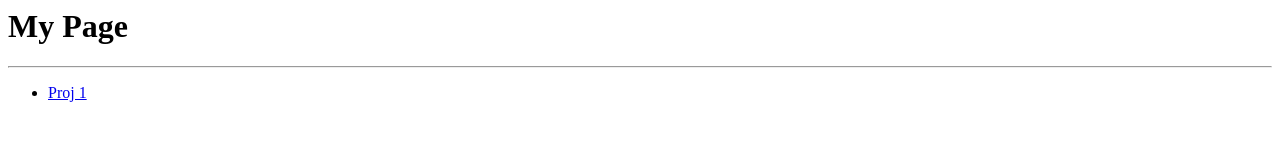
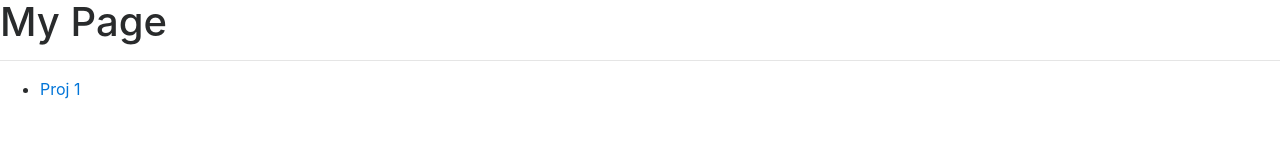
Before and after one commit to ot32em/ot32em.github.io, a plain HTML site: page index.html in a window 1280 px wide. Drawn offline with nearby package versions, Linux system fonts and the light colour scheme.

Commit message:
add bootstrapt

```diff
--- a/index.html
+++ b/index.html
@@ -1,5 +1,13 @@
-<h1>My Page</h1>
-<hr />
-<ul>
-    <li><a href="/ps/1">Proj 1</a></li>
-</ul>
+<html>
+    <head>
+        <link rel="stylesheet" href="https://maxcdn.bootstrapcdn.com/bootstrap/4.0.0-alpha.6/css/bootstrap.min.css" integrity="sha384-rwoIResjU2yc3z8GV/NPeZWAv56rSmLldC3R/AZzGRnGxQQKnKkoFVhFQhNUwEyJ" crossorigin="anonymous">
+        <script src="https://maxcdn.bootstrapcdn.com/bootstrap/4.0.0-alpha.6/js/bootstrap.min.js" integrity="sha384-vBWWzlZJ8ea9aCX4pEW3rVHjgjt7zpkNpZk+02D9phzyeVkE+jo0ieGizqPLForn" crossorigin="anonymous"></script>
+    </head>
+    <body>
+        <h1>My Page</h1>
+        <hr />
+        <ul>
+            <li><a href="/ps/1">Proj 1</a></li>
+        </ul>
+    </body>
+</html>
```
